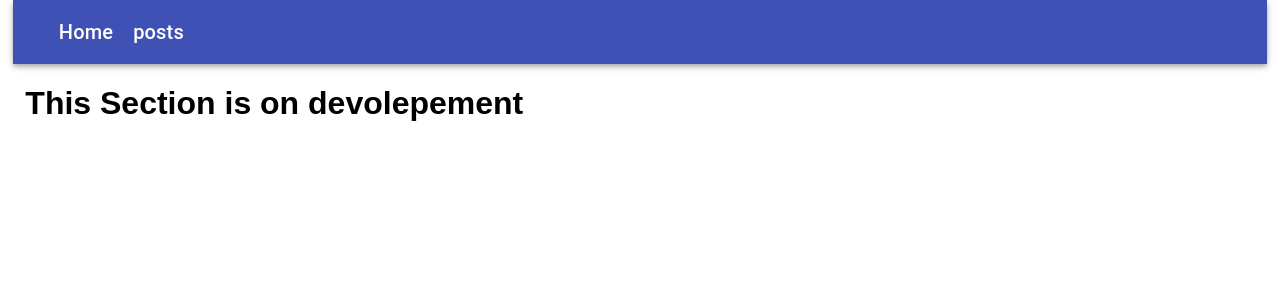
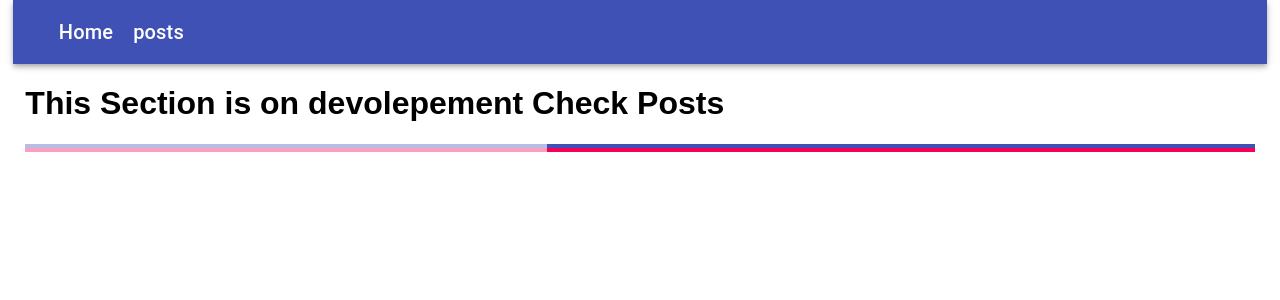
Before and after one commit to rayanbsd/ReactCrud, a React (Create React App) app: page / in a window 1280 px wide. Shown: the top 300 px of the page. Built offline with nearby package versions, Linux system fonts and the light colour scheme.

Commit message:
add home page

```diff
--- a/src/components/Home.js
+++ b/src/components/Home.js
@@ -1,10 +1,24 @@
 import React, { Component } from "react";
-
+import { withStyles } from "@material-ui/core/styles";
+import LinearProgress from "@material-ui/core/LinearProgress";
+const useStyles = withStyles((theme) => ({
+  root: {
+    width: "100%",
+    "& > * + *": {
+      marginTop: theme.spacing(2),
+    },
+  },
+}));
+const classes = useStyles;
 class App extends Component {
   render() {
     return (
       <div className="App">
-        <h1>This Section is on devolepement</h1>
+        <h1>This Section is on devolepement Check Posts</h1>
+        <div className={classes.root}>
+          <LinearProgress />
+          <LinearProgress color="secondary" />
+        </div>
       </div>
     );
   }
```
